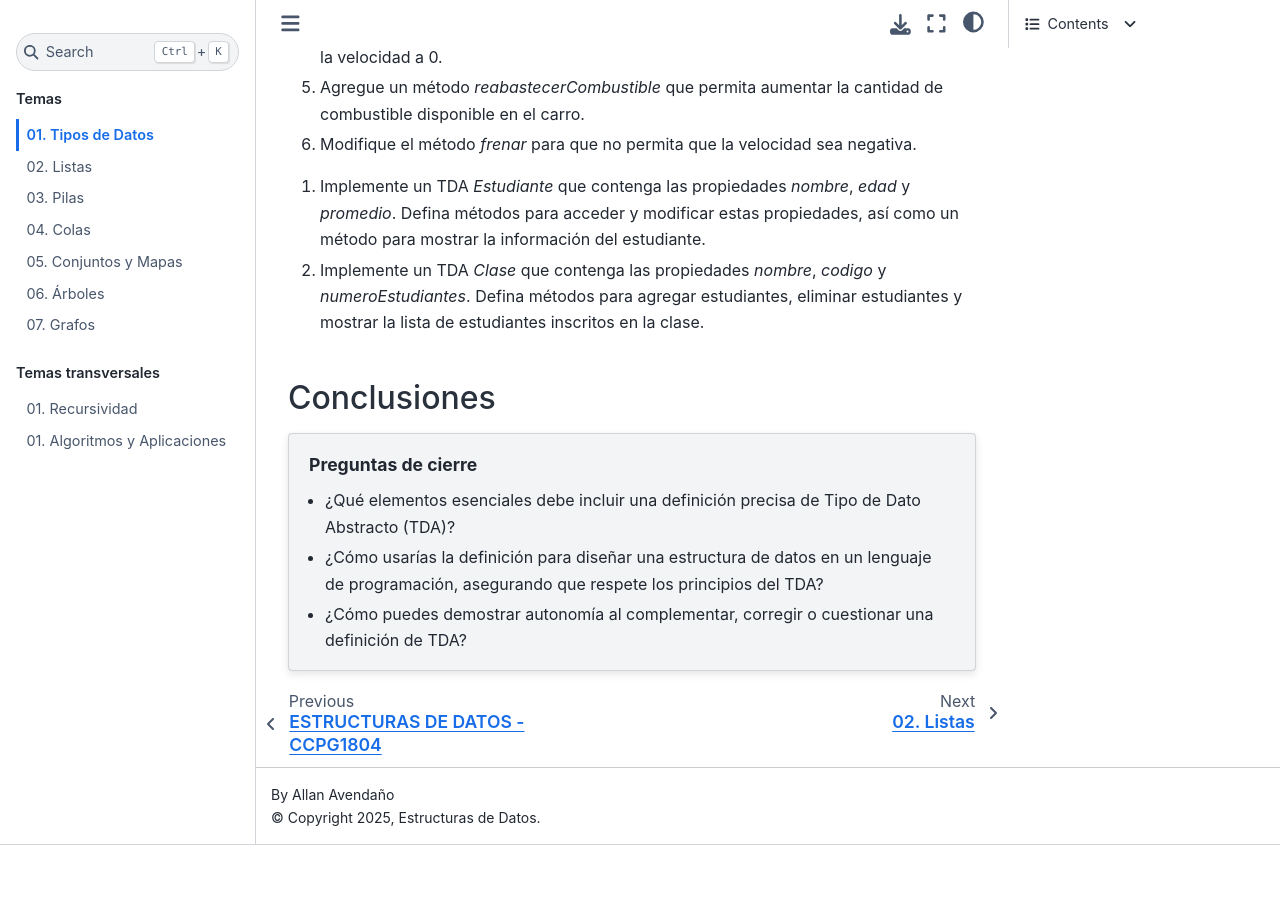
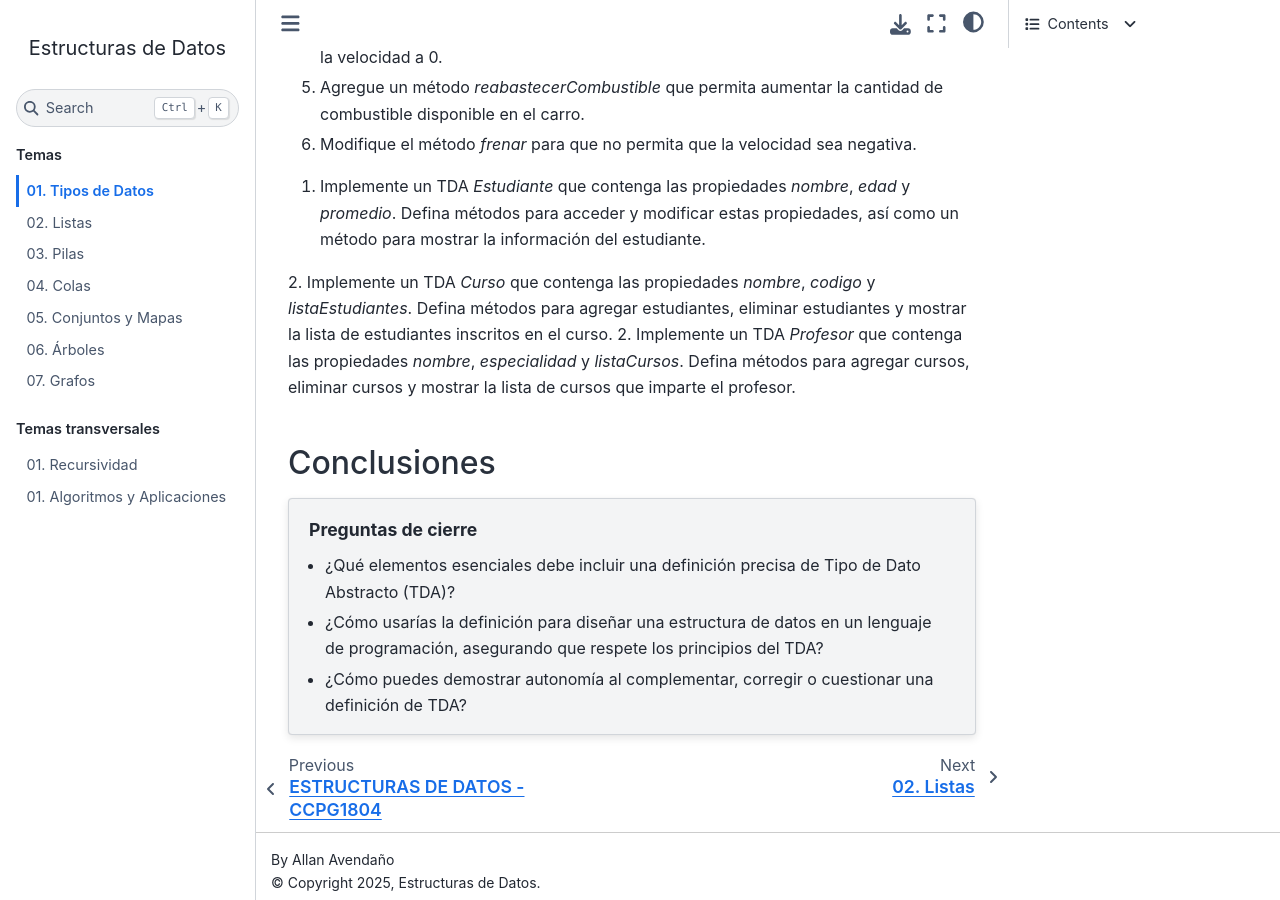
Before and after one commit to CDIAFIEC/FAQs, a Sphinx documentation site: the page built from docs/source/temas/01.tiposdedatos.rst, in a window 1280 px wide and 900 px high, scrolled down 4298 px. Built offline with Sphinx 7.4.7 and the Sphinx Book theme 1.1.4, drawn with Linux system fonts in a browser that asks for light colours; before the commit the page ends 5143 px from its top, so only the background shows below that.

Commit message:
TDAs y Clases

```diff
--- a/docs/source/temas/01.tiposdedatos.rst
+++ b/docs/source/temas/01.tiposdedatos.rst
@@ -329,7 +329,8 @@
 ^^^^^^^^^^^^^
 
 1. Implemente un TDA `Estudiante` que contenga las propiedades `nombre`, `edad` y `promedio`. Defina métodos para acceder y modificar estas propiedades, así como un método para mostrar la información del estudiante.
-2. Implemente un TDA `Clase` que contenga las propiedades `nombre`, `codigo` y `numeroEstudiantes`. Defina métodos para agregar estudiantes, eliminar estudiantes y mostrar la lista de estudiantes inscritos en la clase.
+2. Implemente un TDA `Curso` que contenga las propiedades `nombre`, `codigo` y `listaEstudiantes`. Defina métodos para agregar estudiantes, eliminar estudiantes y mostrar la lista de estudiantes inscritos en el curso.
+2. Implemente un TDA `Profesor` que contenga las propiedades `nombre`, `especialidad` y `listaCursos`. Defina métodos para agregar cursos, eliminar cursos y mostrar la lista de cursos que imparte el profesor.
 
 Conclusiones
 ============
```
